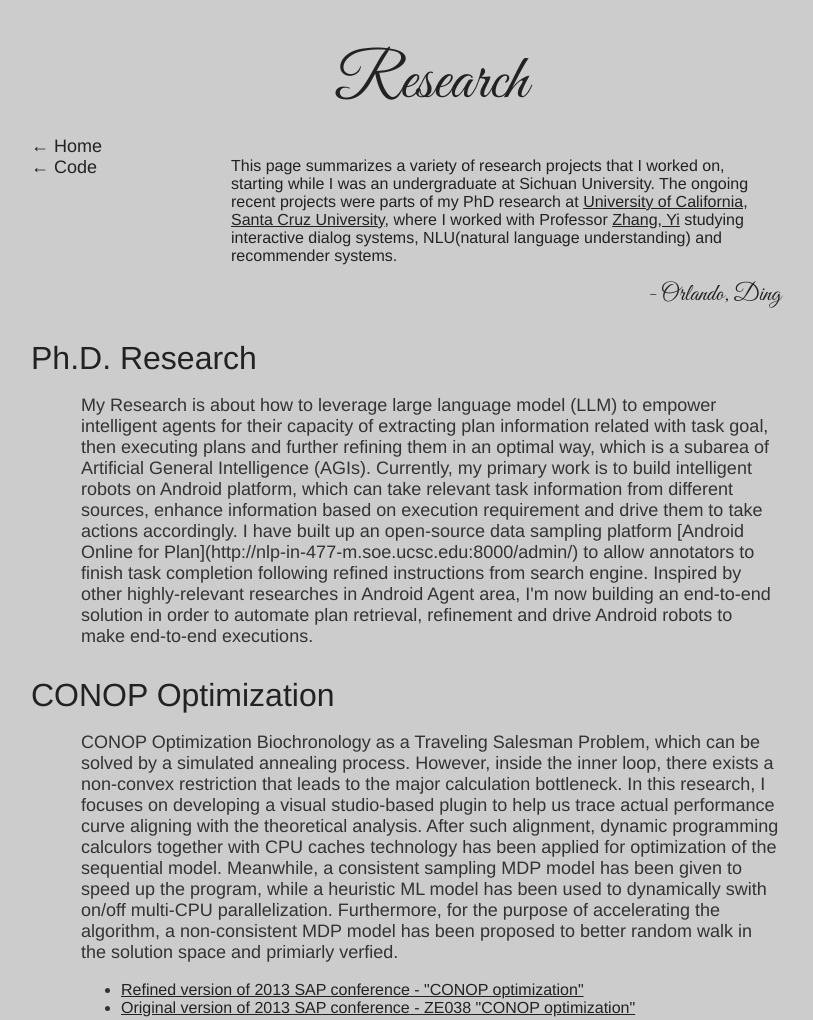
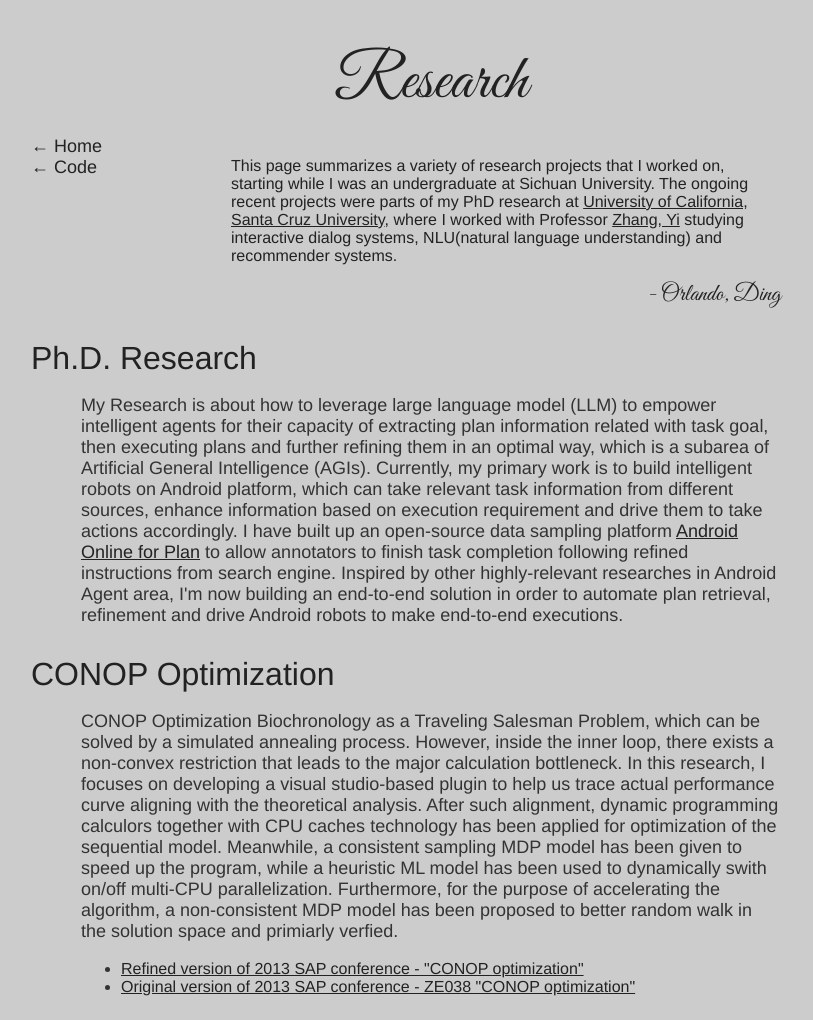
Before and after one commit to llv22/orlando.github.io, a plain HTML site: page research/index.html in a window 1280 px wide. Shown: the top 1020 px of the page, without its empty margins (209-1022 px from the left). Drawn offline with Linux system fonts and the light colour scheme.

Commit message:
orlando - for updates of sites

```diff
--- a/research/index.html
+++ b/research/index.html
@@ -45,7 +45,7 @@ gtag('config', 'G-BZGM3WTCJY');
 Sichuan University. The ongoing recent projects were parts of my PhD research at <a href="https://www.ucsc.edu/">University of California, Santa Cruz University</a>, where I worked with Professor <a href="https://sites.google.com/ucsc.edu/yizhang" target="blank">Zhang, Yi</a> studying interactive dialog systems, NLU(natural language understanding) and recommender systems.</div>
 <div class="signature">- Orlando, Ding</div>
 <h2 id="PhD_Research">Ph.D. Research</h2>
-<p>My Research is about how to leverage large language model (LLM) to empower intelligent agents for their capacity of extracting plan information related with task goal, then executing plans and further refining them in an optimal way, which is a subarea of Artificial General Intelligence (AGIs). Currently, my primary work is to build intelligent robots on Android platform, which can take relevant task information from different sources, enhance information based on execution requirement and drive them to take actions accordingly. I have built up an open-source data sampling platform [Android Online for Plan](http://nlp-in-477-m.soe.ucsc.edu:8000/admin/) to allow annotators to finish task completion following refined instructions from search engine. Inspired by other highly-relevant researches in Android Agent area, I'm now building an end-to-end solution in order to automate plan retrieval, refinement and drive Android robots to make end-to-end executions.</p>
+<p>My Research is about how to leverage large language model (LLM) to empower intelligent agents for their capacity of extracting plan information related with task goal, then executing plans and further refining them in an optimal way, which is a subarea of Artificial General Intelligence (AGIs). Currently, my primary work is to build intelligent robots on Android platform, which can take relevant task information from different sources, enhance information based on execution requirement and drive them to take actions accordingly. I have built up an open-source data sampling platform <a href="http://nlp-in-477-m.soe.ucsc.edu:8000/admin/" target="_blank"> Android Online for Plan</a> to allow annotators to finish task completion following refined instructions from search engine. Inspired by other highly-relevant researches in Android Agent area, I'm now building an end-to-end solution in order to automate plan retrieval, refinement and drive Android robots to make end-to-end executions.</p>
 <h2 id="Research_Fossil">CONOP Optimization</h2>
 <p>CONOP Optimization Biochronology as a Traveling Salesman Problem, which can be solved by a simulated annealing process. However, inside the inner loop, there exists a non-convex restriction that leads to the major calculation bottleneck. In this research, I focuses on developing a visual studio-based plugin to help us trace actual performance curve aligning with the theoretical analysis. After such alignment, dynamic programming calculors together with CPU caches technology has been applied for optimization of the sequential model. Meanwhile, a consistent sampling MDP model has been given to speed up the program, while a heuristic ML model has been used to dynamically swith on/off multi-CPU parallelization. Furthermore, for the purpose of accelerating the algorithm, a non-consistent MDP model has been proposed to better random walk in the solution space and primiarly verfied.</p>
 <ul>
```
